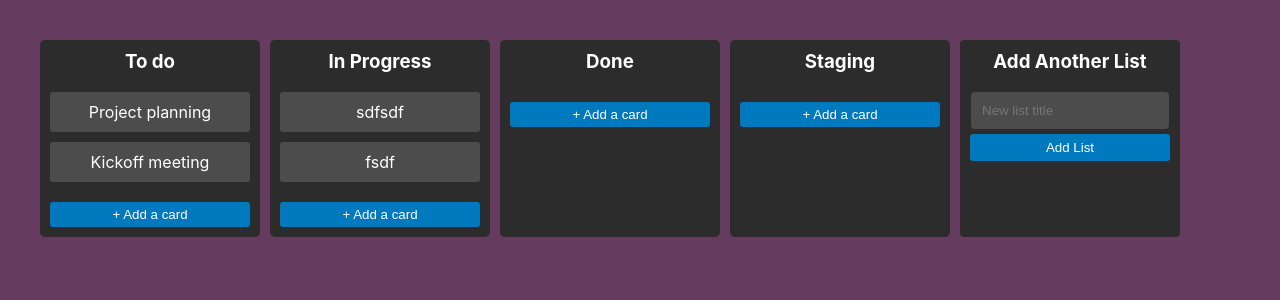
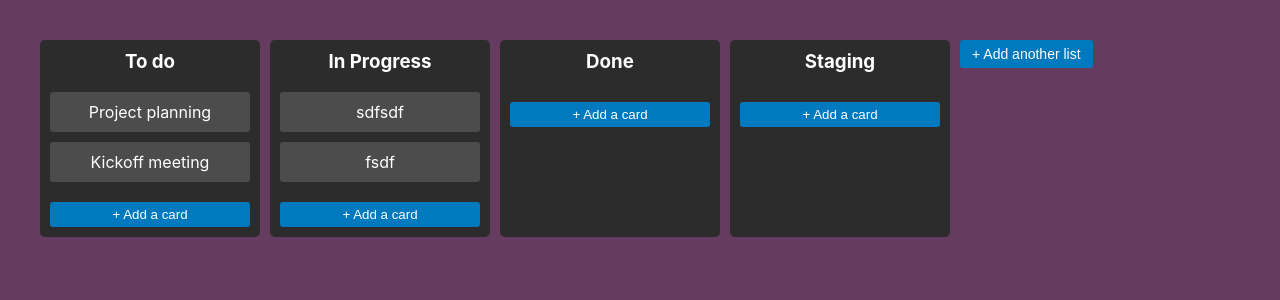
Before and after one commit to Rougler/ToDo, a React (Create React App) app: page / in a window 1280 px wide. Shown: the top 300 px of the page. Built offline with nearby package versions, Linux system fonts and the light colour scheme.

Commit message:
added addlistform component

```diff
--- /dev/null
+++ b/src/components/AddListForm.js
@@ -0,0 +1,59 @@
+import React, { useState, useRef, useEffect } from 'react';
+import './Board.css'; // Assuming the styles are defined in Board.css
+
+const AddListForm = ({ onAddList }) => {
+  const [newListTitle, setNewListTitle] = useState('');
+  const [showAddListForm, setShowAddListForm] = useState(false);
+  const addListFormRef = useRef(null);
+
+  const addList = () => {
+    if (newListTitle.trim()) {
+      onAddList(newListTitle);
+      setNewListTitle('');
+      setShowAddListForm(false);  // Hide the form after adding a new list
+    }
+  };
+
+  const handleClickOutside = (event) => {
+    if (addListFormRef.current && !addListFormRef.current.contains(event.target)) {
+      setShowAddListForm(false);
+    }
+  };
+
+  useEffect(() => {
+    if (showAddListForm) {
+      document.addEventListener('mousedown', handleClickOutside);
+    } else {
+      document.removeEventListener('mousedown', handleClickOutside);
+    }
+
+    return () => {
+      document.removeEventListener('mousedown', handleClickOutside);
+    };
+  }, [showAddListForm]);
+
+  return (
+    <div className="add-list-section">
+      {showAddListForm ? (
+        <div className="list add-new-list" ref={addListFormRef}>
+          <input
+            type="text"
+            placeholder="New list title"
+            value={newListTitle}
+            onChange={(e) => setNewListTitle(e.target.value)}
+          />
+          <button onClick={addList}>Add List</button>
+        </div>
+      ) : (
+        <button
+          className="add-list-button"
+          onClick={() => setShowAddListForm(true)}
+        >
+          + Add another list
+        </button>
+      )}
+    </div>
+  );
+};
+
+export default AddListForm;
--- a/src/components/Board.css
+++ b/src/components/Board.css
@@ -100,3 +100,18 @@
     padding: 6px;
     width: 100%;
 }
+
+.add-list-button {
+  background-color: #0079bf;
+  color: white;
+  border: none;
+  border-radius: 3px;
+  padding: 6px 12px;
+  font-size: 14px;
+  cursor: pointer;
+  transition: background-color 0.3s ease;
+}
+
+.add-list-button:hover {
+  background-color: #026aa7;
+}
--- a/src/components/Board.js
+++ b/src/components/Board.js
@@ -1,5 +1,6 @@
 import React, { useState } from 'react';
 import './Board.css';
+import AddListForm from './AddListForm';
 
 const initialData = [
   { id: 1, title: 'Project planning', listTitle: 'To do' },
@@ -15,7 +16,6 @@ const Board = ({ onCardClick }) => {
   const [lists, setLists] = useState(initialLists);
   const [newCardTitle, setNewCardTitle] = useState('');
   const [selectedList, setSelectedList] = useState('');
-  const [newListTitle, setNewListTitle] = useState('');
 
   const addCard = (listTitle) => {
     if (newCardTitle.trim()) {
@@ -30,10 +30,9 @@ const Board = ({ onCardClick }) => {
     }
   };
 
-  const addList = () => {
-    if (newListTitle.trim() && !lists.includes(newListTitle)) {
+  const addList = (newListTitle) => {
+    if (!lists.includes(newListTitle)) {
       setLists([...lists, newListTitle]);
-      setNewListTitle('');
     }
   };
 
@@ -80,16 +79,7 @@ const Board = ({ onCardClick }) => {
           </div>
         </div>
       ))}
-      <div className="list add-new-list">
-        <h3>Add Another List</h3>
-        <input
-          type="text"
-          placeholder="New list title"
-          value={newListTitle}
-          onChange={(e) => setNewListTitle(e.target.value)}
-        />
-        <button onClick={addList}>Add List</button>
-      </div>
+      <AddListForm onAddList={addList} /> {/* Use the new component */}
     </div>
   );
 };
```
